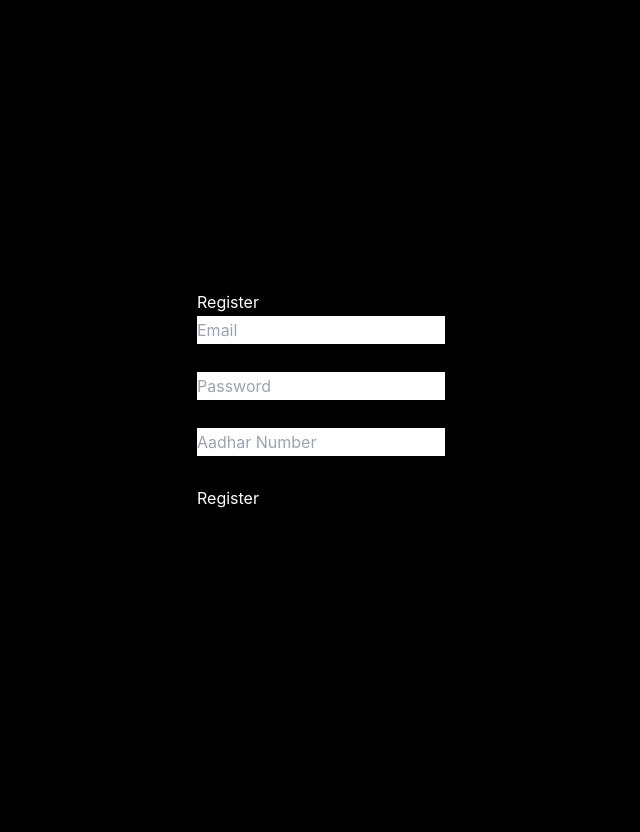
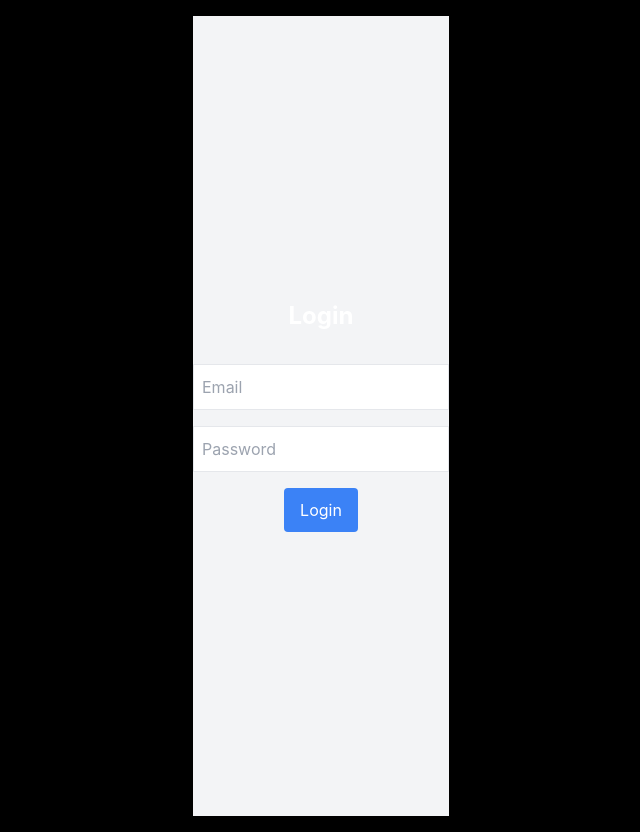
Before and after one commit to ichitrang/app, a React (Vite) app in the folder front_end/: page / in a window 1280 px wide. Shown: the whole page, without its empty margins (319-959 px from the left). Before the commit the page ends 800 px from the top, so only its background shows below. Built offline with nearby package versions, Linux system fonts and the light colour scheme.

Commit message:
more files in same branch for frontend

```diff
--- a/front_end/src/App.jsx
+++ b/front_end/src/App.jsx
@@ -1,7 +1,8 @@
 import React from "react";
 import { BrowserRouter as Router, Routes, Route } from "react-router-dom";
 import Login from "./Login";
-import Users from "./Users";
+import Sign_up from "./Sign_up"; // ✅ matches your actual filename
+import Dashboard from "./Dashboard";
 import Profile from "./Profile";
 
 const App = () => {
@@ -9,7 +10,8 @@ const App = () => {
     <Router>
       <Routes>
         <Route path="/" element={<Login />} />
-        <Route path="/users" element={<Users />} />
+        <Route path="/sign_up" element={<Sign_up />} /> {/* ✅ use the correct component */}
+        <Route path="/dashboard" element={<Dashboard />} />
         <Route path="/profile" element={<Profile />} />
       </Routes>
     </Router>
--- /dev/null
+++ b/front_end/src/Dashboard.jsx
@@ -0,0 +1,37 @@
+import React, { useEffect, useState } from "react";
+import { useNavigate } from "react-router-dom";
+import axios from "axios";
+
+const Dashboard = () => {
+  const [users, setUsers] = useState([]);
+  const navigate = useNavigate();
+  const currentUser = JSON.parse(localStorage.getItem("user"));
+
+  useEffect(() => {
+    axios.get("http://localhost:8080/api/users")
+      .then((res) => setUsers(res.data))
+      .catch((err) => console.error(err));
+  }, []);
+
+  const goToProfile = () => {
+    navigate("/profile");
+  };
+
+  return (
+    <div className="p-8">
+      <h1 className="text-2xl mb-4">Welcome, {currentUser?.email}</h1>
+      <button className="bg-blue-500 text-white px-4 py-2 rounded mb-6" onClick={goToProfile}>
+        View My Profile
+      </button>
+
+      <h2 className="text-xl mb-2">All Users</h2>
+      <ul className="list-disc pl-6">
+        {users.map((user) => (
+          <li key={user.id}>{user.email}</li>
+        ))}
+      </ul>
+    </div>
+  );
+};
+
+export default Dashboard;
--- a/front_end/src/Login.jsx
+++ b/front_end/src/Login.jsx
@@ -1,80 +1,59 @@
 import React, { useState } from "react";
 import { useNavigate } from "react-router-dom";
-import { motion } from "framer-motion";
+import axios from "axios";
 
 const Login = () => {
   const [email, setEmail] = useState("");
   const [password, setPassword] = useState("");
-  const [aadhar, setAadhar] = useState("");
-  const [message, setMessage] = useState("");
-  const [error, setError] = useState(false);
-
+  const [invalidCreds, setInvalidCreds] = useState(false);
   const navigate = useNavigate();
 
-  const handleSubmit = async (e) => {
-    e.preventDefault();
-
-    if (!/^\d{12}$/.test(aadhar)) {
-      setError(true);
-      setMessage("Invalid Aadhar number");
-      return;
-    }
-
+  const handleLogin = async () => {
     try {
-      const res = await fetch("http://localhost:8080/api/register", {
-        method: "POST",
-        headers: { "Content-Type": "application/json" },
-        body: JSON.stringify({ email, password, aadhar }),
-      });
-
-      const data = await res.json();
-
-      if (res.ok) {
-        localStorage.setItem("loggedInUser", JSON.stringify(data));
-        setMessage("Registered successfully!");
-        setError(false);
-        navigate("/users");
-      } else {
-        setMessage(data.message || "Registration failed");
-        setError(true);
-      }
-    } catch (err) {
-      setMessage("Something went wrong");
-      setError(true);
+      const res = await axios.post("http://localhost:8080/api/login", { email, password });
+      localStorage.setItem("user", JSON.stringify(res.data));
+      setInvalidCreds(false);
+      navigate("/dashboard");
+    } catch (error) {
+      setInvalidCreds(true);
     }
   };
 
+  const goToSignUp = () => {
+    navigate("/sign_up");
+  };
+
   return (
-    <motion.div initial={{ opacity: 0 }} animate={{ opacity: 1 }} style={{ padding: "20px" }}>
-      <h2>Register</h2>
-      <form onSubmit={handleSubmit}>
+    <div className="h-screen flex flex-col items-center justify-center bg-gray-100 space-y-4">
+      <h2 className="text-2xl font-bold mb-4">Login</h2>
+
       <input
-          type="email"
+        className="border p-2 w-64"
+        placeholder="Email"
         value={email}
-          placeholder="Email"
         onChange={(e) => setEmail(e.target.value)}
-          required
-        /><br /><br />
+      />
       <input
+        className="border p-2 w-64"
+        placeholder="Password"
         type="password"
         value={password}
-          placeholder="Password"
         onChange={(e) => setPassword(e.target.value)}
-          required
-        /><br /><br />
-        <input
-          type="text"
-          value={aadhar}
-          placeholder="Aadhar Number"
-          onChange={(e) => setAadhar(e.target.value)}
-          required
-        /><br /><br />
-        <button type="submit">Register</button>
-      </form>
-      {message && (
-        <p style={{ color: error ? "red" : "green", marginTop: "10px" }}>{message}</p>
+      />
+
+      <button className="bg-blue-500 text-white px-4 py-2 rounded" onClick={handleLogin}>
+        Login
+      </button>
+
+      {invalidCreds && (
+        <div className="flex flex-col items-center">
+          <p className="text-red-600 mt-2">Invalid credentials</p>
+          <button className="text-blue-600 underline mt-2" onClick={goToSignUp}>
+            Sign Up
+          </button>
+        </div>
       )}
-    </motion.div>
+    </div>
   );
 };
 
--- a/front_end/src/Profile.jsx
+++ b/front_end/src/Profile.jsx
@@ -1,20 +1,21 @@
 import React, { useEffect, useState } from "react";
+import axios from "axios";
 
 const Profile = () => {
-  const [user, setUser] = useState(null);
+  const [profile, setProfile] = useState({});
+  const user = JSON.parse(localStorage.getItem("user"));
 
   useEffect(() => {
-    const loggedUser = JSON.parse(localStorage.getItem("loggedInUser"));
-    setUser(loggedUser);
-  }, []);
-
-  if (!user) return <div style={{ padding: "20px" }}>Loading...</div>;
+    axios.get(`http://localhost:8080/api/profile/${user.id}`)
+      .then((res) => setProfile(res.data))
+      .catch((err) => console.error(err));
+  }, [user]);
 
   return (
-    <div style={{ padding: "20px" }}>
-      <h2>My Profile</h2>
-      <p><strong>Email:</strong> {user.email}</p>
-      <p><strong>Aadhaar:</strong> {user.aadhar}</p>
+    <div className="p-8">
+      <h1 className="text-2xl">My Profile</h1>
+      <p><strong>Email:</strong> {profile.email}</p>
+      <p><strong>ID:</strong> {profile.id}</p>
     </div>
   );
 };
--- /dev/null
+++ b/front_end/src/Sign_up.jsx
@@ -0,0 +1,34 @@
+import React, { useState } from "react";
+import { useNavigate } from "react-router-dom";
+import axios from "axios";
+
+const SignUp = () => {
+  const [email, setEmail] = useState("");
+  const [password, setPassword] = useState("");
+  const navigate = useNavigate();
+
+  const handleRegister = async () => {
+    if (!email || !password) {
+      alert("Please fill in all fields.");
+      return;
+    }
+    try {
+      const res = await axios.post("http://localhost:8080/api/register", { email, password });
+      localStorage.setItem("user", JSON.stringify(res.data));
+      navigate("/dashboard");
+    } catch (error) {
+      alert("Registration failed");
+    }
+  };
+
+  return (
+    <div className="h-screen flex flex-col items-center justify-center bg-gray-100">
+      <h2 className="text-2xl font-bold mb-4">Sign Up</h2>
+      <input placeholder="Email" value={email} onChange={(e) => setEmail(e.target.value)} />
+      <input placeholder="Password" value={password} onChange={(e) => setPassword(e.target.value)} type="password" />
+      <button onClick={handleRegister}>Register</button>
+    </div>
+  );
+};
+
+export default SignUp;
```
Lines whose indentation alone changed are shown as unchanged.
